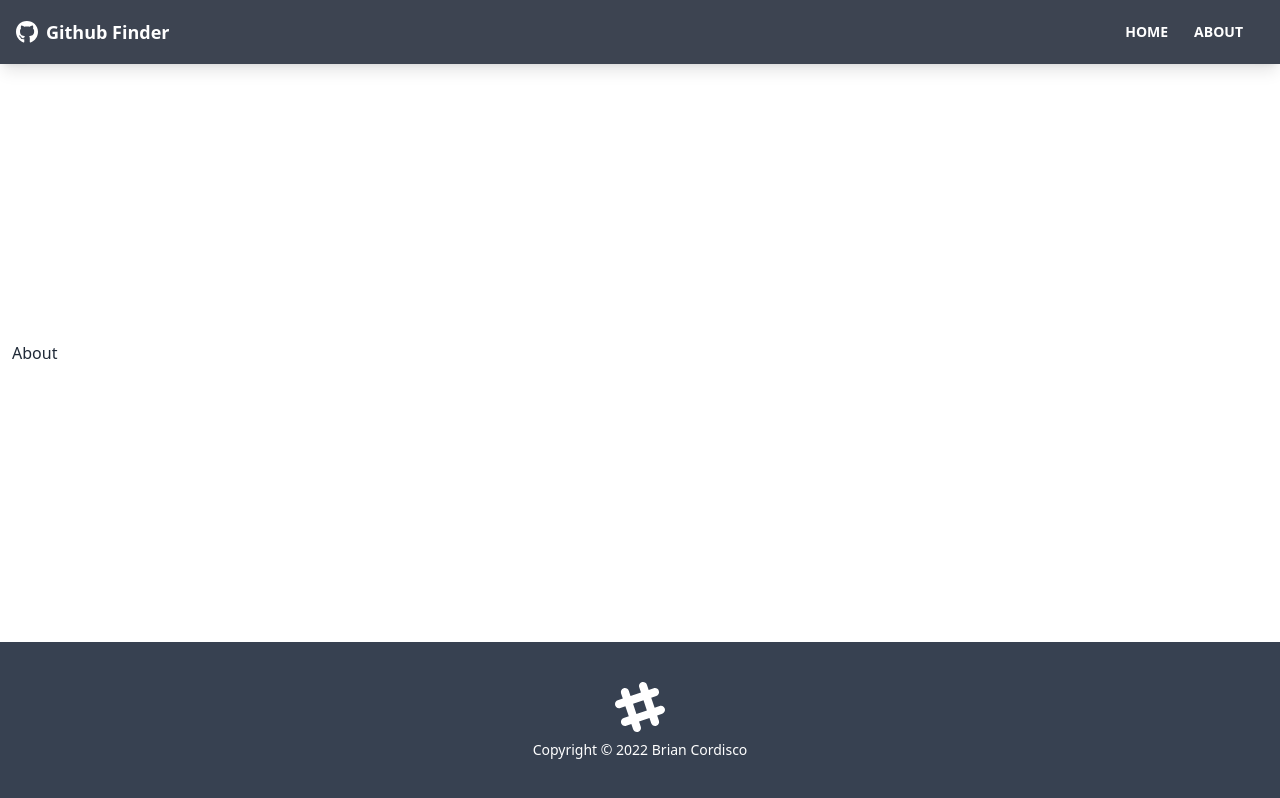
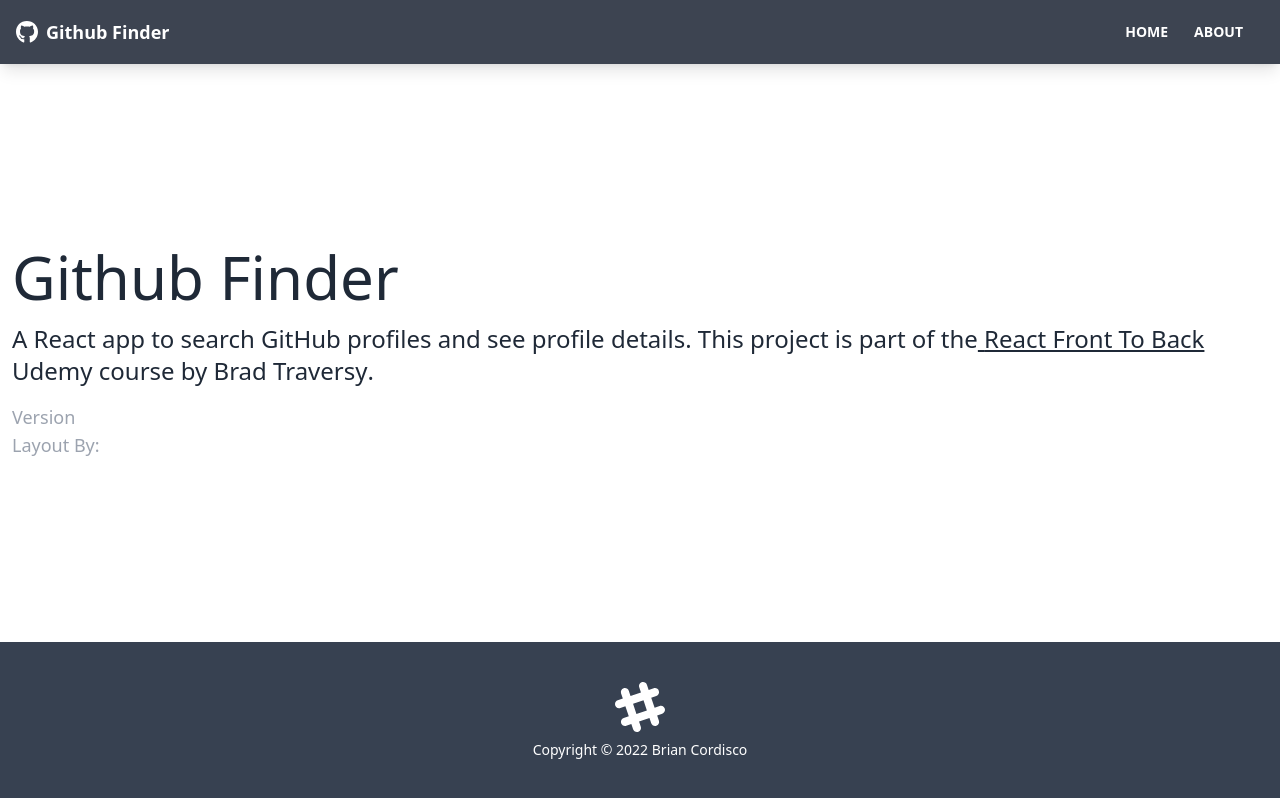
Before and after one commit to Web-Dev-Codi/GitHub-Finder-Vite, a React (Vite) app: page /about in a window 1280 px wide. Built offline with nearby package versions, Linux system fonts and the light colour scheme.

Commit message:
adding API Fetch

```diff
--- a/src/components/layout/Footer.jsx
+++ b/src/components/layout/Footer.jsx
@@ -1,4 +1,4 @@
-import React from 'react'
+
 
 function Footer() {
   const footerYear = new Date().getFullYear()
--- a/src/pages/About.jsx
+++ b/src/pages/About.jsx
@@ -1,8 +1,30 @@
-import React from 'react'
-
 function About() {
   return (
-    <div>About</div>
+    <div>
+      <h1 className='text-6xl mb-4'>Github Finder</h1>
+      <p className='mb-4 text-2xl font-light'>
+        A React app to search GitHub profiles and see profile details. This
+        project is part of the
+        <a className="underline" href='https://www.udemy.com/course/react-front-to-back-2022/'>
+          {' '}
+          React Front To Back
+        </a>{' '}
+        Udemy course by
+        <strong>
+          <a href='https://traversymedia.com'> Brad Traversy</a>
+        </strong>
+        .
+      </p>
+      <p className='text-lg text-gray-400'>
+        Version <span className='text-white'>4.2.0</span>
+      </p>
+      <p className='text-lg text-gray-400'>
+        Layout By:
+        <a className='text-white ml-1' href='https://twitter.com/briancordisco'>
+          Brian Cordisco
+        </a>
+      </p>
+    </div>
   )
 }
 
--- a/src/pages/Home.jsx
+++ b/src/pages/Home.jsx
@@ -1,8 +1,6 @@
-import React from 'react'
-
 function Home() {
   return (
-    <div>Home</div>
+    <div><h1 className="text-6xl">Welcome</h1></div>
   )
 }
 
--- a/src/pages/NotFound.jsx
+++ b/src/pages/NotFound.jsx
@@ -1,8 +1,23 @@
-import React from 'react'
+import { FaHome } from 'react-icons/fa';
+import { Link } from 'react-router-dom';
+
 
 function NotFound() {
   return (
-    <div>NotFound</div>
+    <div className='hero'>
+      <div className="text-center hero-content">
+        <div className="max-w-lg">
+          <h1 className="text-8xl font-bold mb-8">
+            Oops
+          </h1>
+          <p className="text-5xl mb-8">404 - Page not found!</p>
+          <Link to='/' className="btn btn-primary btn-lg">
+            <FaHome className='mr-2' />
+            Back To Home
+          </Link>
+        </div>
+      </div>
+    </div>
   )
 }
 
```
